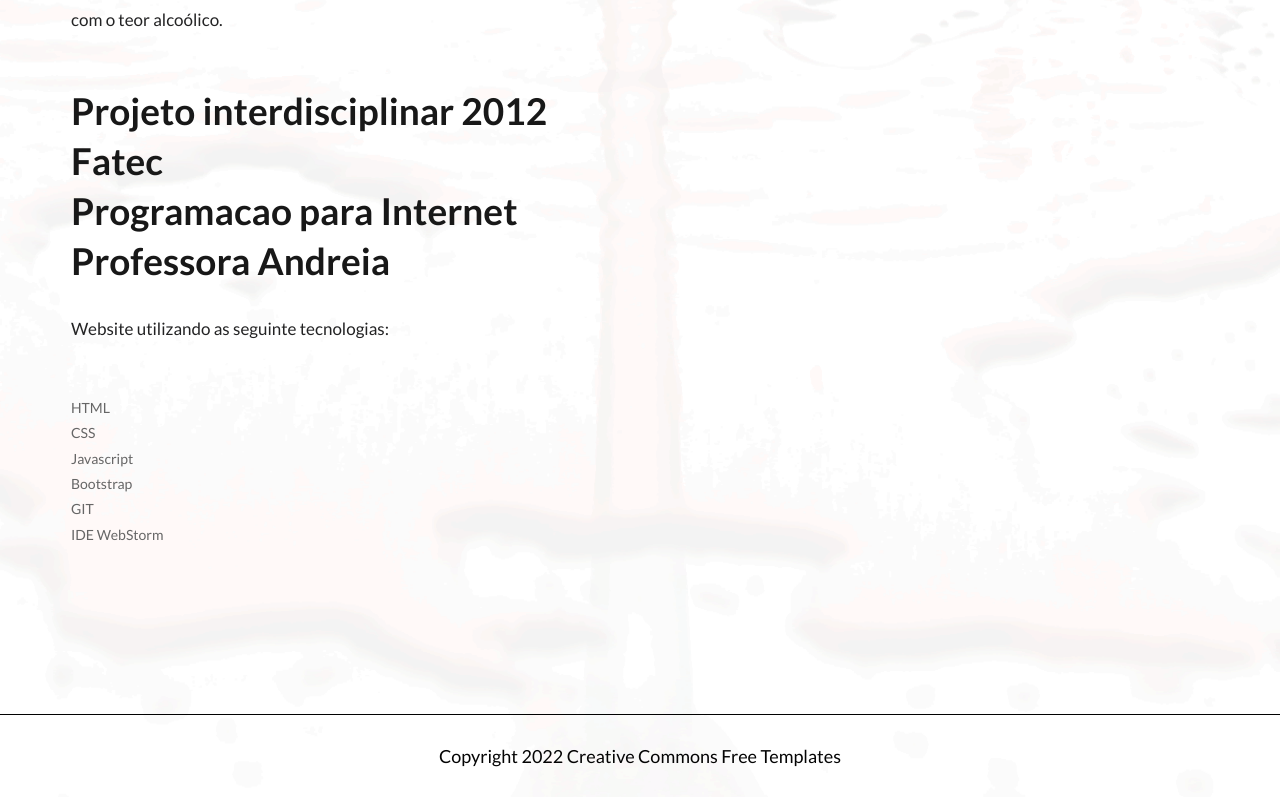
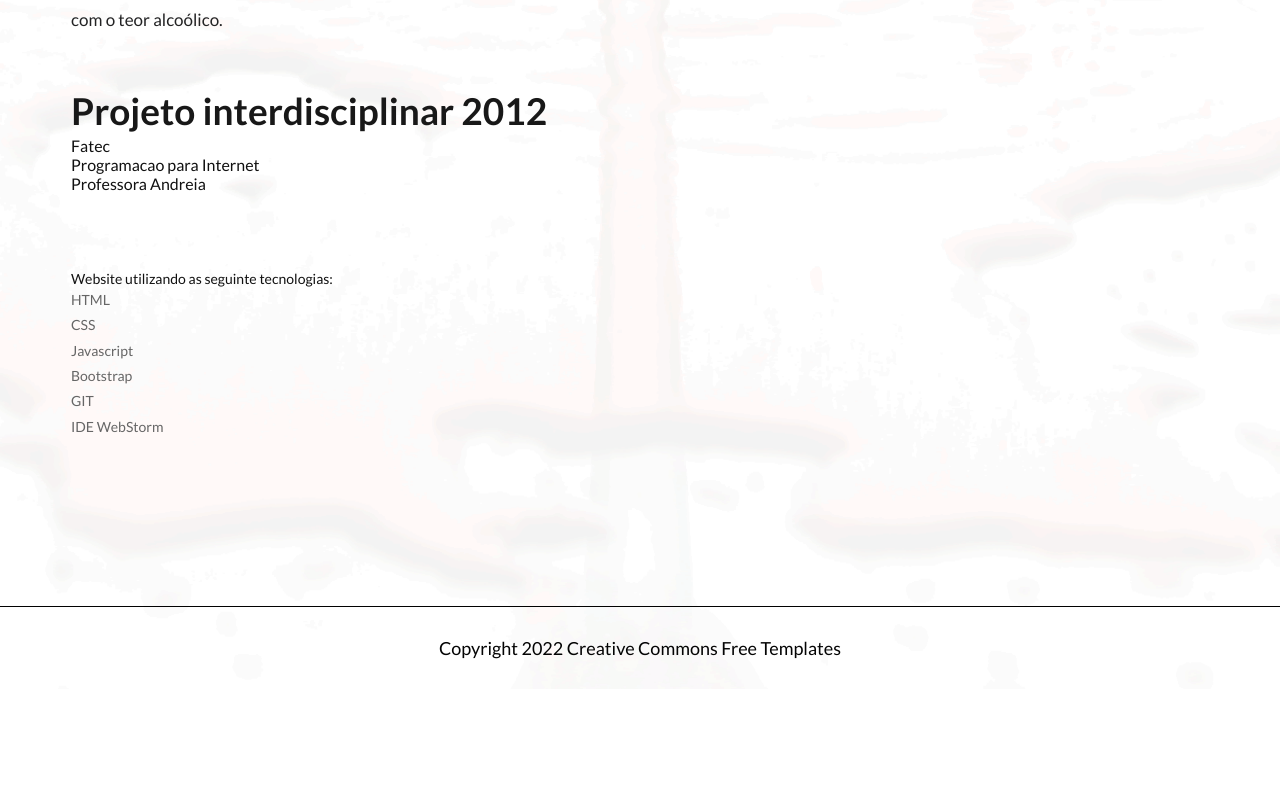
Before and after one commit to ricardolpires/html-03, a plain HTML site: page index.html in a window 1280 px wide. Shown: the part 4384-5181 px from the top of the page. After the commit the page ends 5073 px from the top, so only its background shows below. Drawn offline with nearby package versions, Linux system fonts and the light colour scheme; a web font is replaced by a local one.

Commit message:
Titulacao

```diff
--- a/index.html
+++ b/index.html
@@ -328,14 +328,17 @@ Independente de qual for a escolha, é certo que a bebida, por si só, é sinôn
                          Além disso, os tipos de vinho também variam de acordo com a cor, com a quantidade de açúcar e gás carbônico e com o teor alcoólico.</p>
 
                      <h3>Projeto interdisciplinar 2012<br>
-                         <ol>
-                             <li>Fatec</li>
-                             <li>Programacao para Internet</li>
-                             <li>Professora Andreia</li>
-                         </ol>
                      </h3>
+
+                     <h4>
+                      <ol>
+                          <li>Fatec</li>
+                          <li>Programacao para Internet</li>
+                          <li>Professora Andreia</li>
+                      </ol>
+                      </h4>
                     <p>
-                        Website utilizando as seguinte tecnologias:
+                      <h5>Website utilizando as seguinte tecnologias:</h5>
                       <ol>
                       <li>HTML</li>
                       <li>CSS</li>
```
